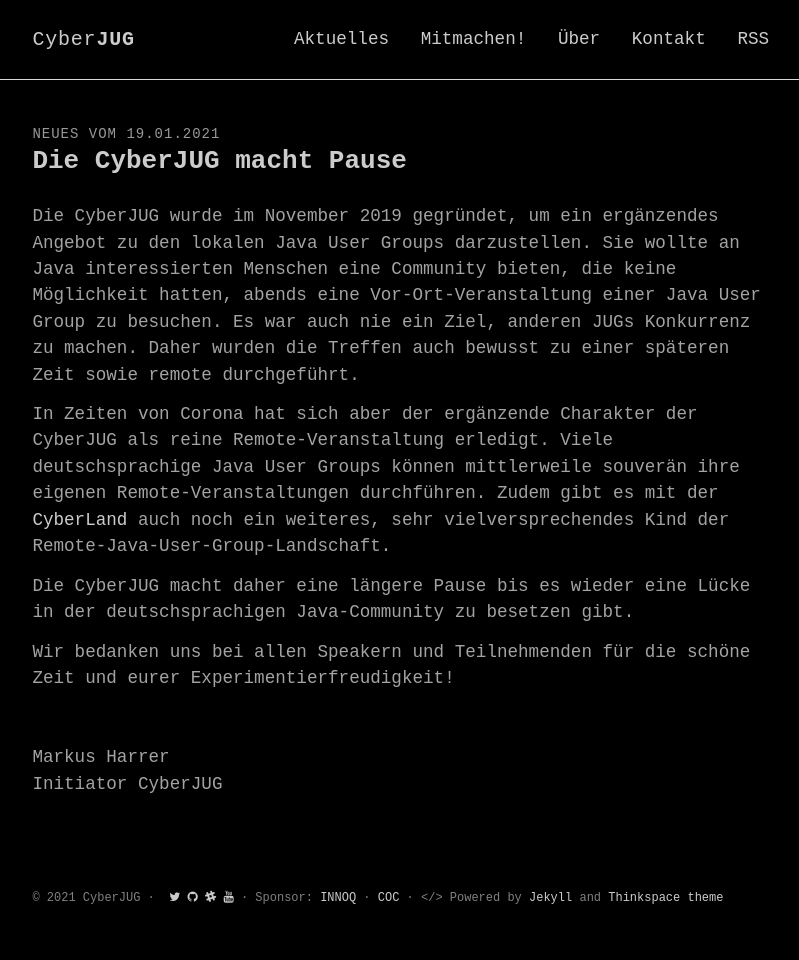
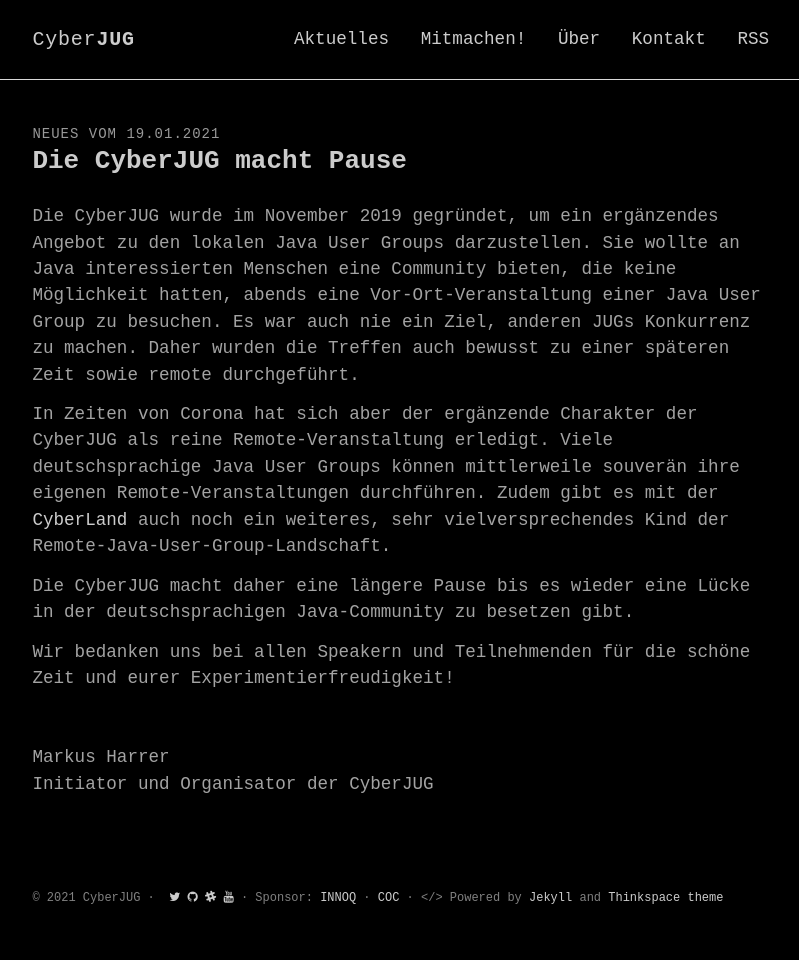
Before and after one commit to cyberjug/website, a Jekyll site: the page built from docs/_news/2021-01-19-pause.md, in a window 1280 px wide. Shown: the whole page, without its empty margins (234-1033 px from the left). Built offline with Jekyll 4.4.1, drawn with Linux system fonts in a browser that asks for light colours; some web fonts are replaced.

Commit message:
fix typo

```diff
--- a/docs/_news/2021-01-19-pause.md
+++ b/docs/_news/2021-01-19-pause.md
@@ -22,4 +22,4 @@ Wir bedanken uns bei allen Speakern und Teilnehmenden für die schöne Zeit und
 <br/>
 
 Markus Harrer
-Initiator CyberJUG
+Initiator und Organisator der CyberJUG
```
